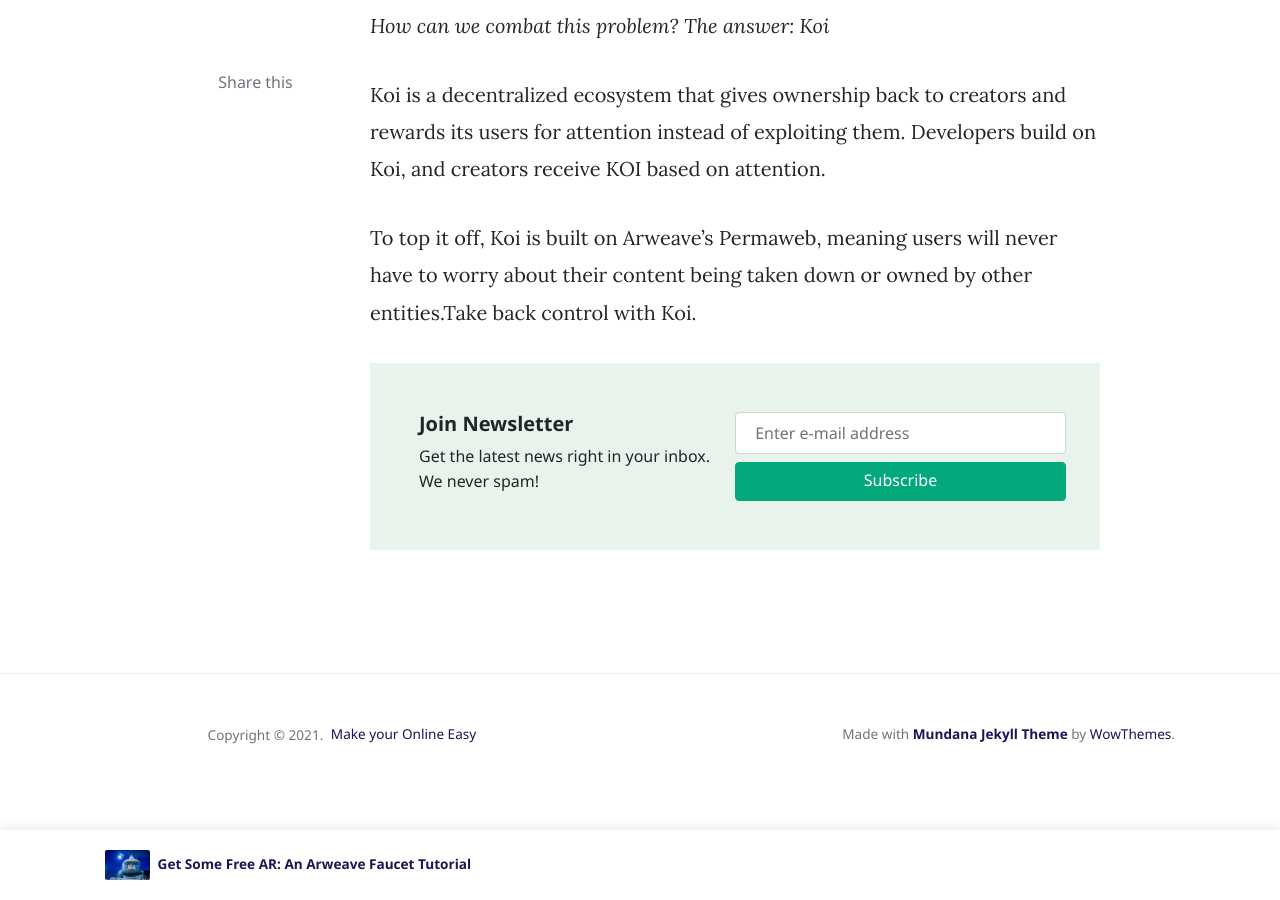
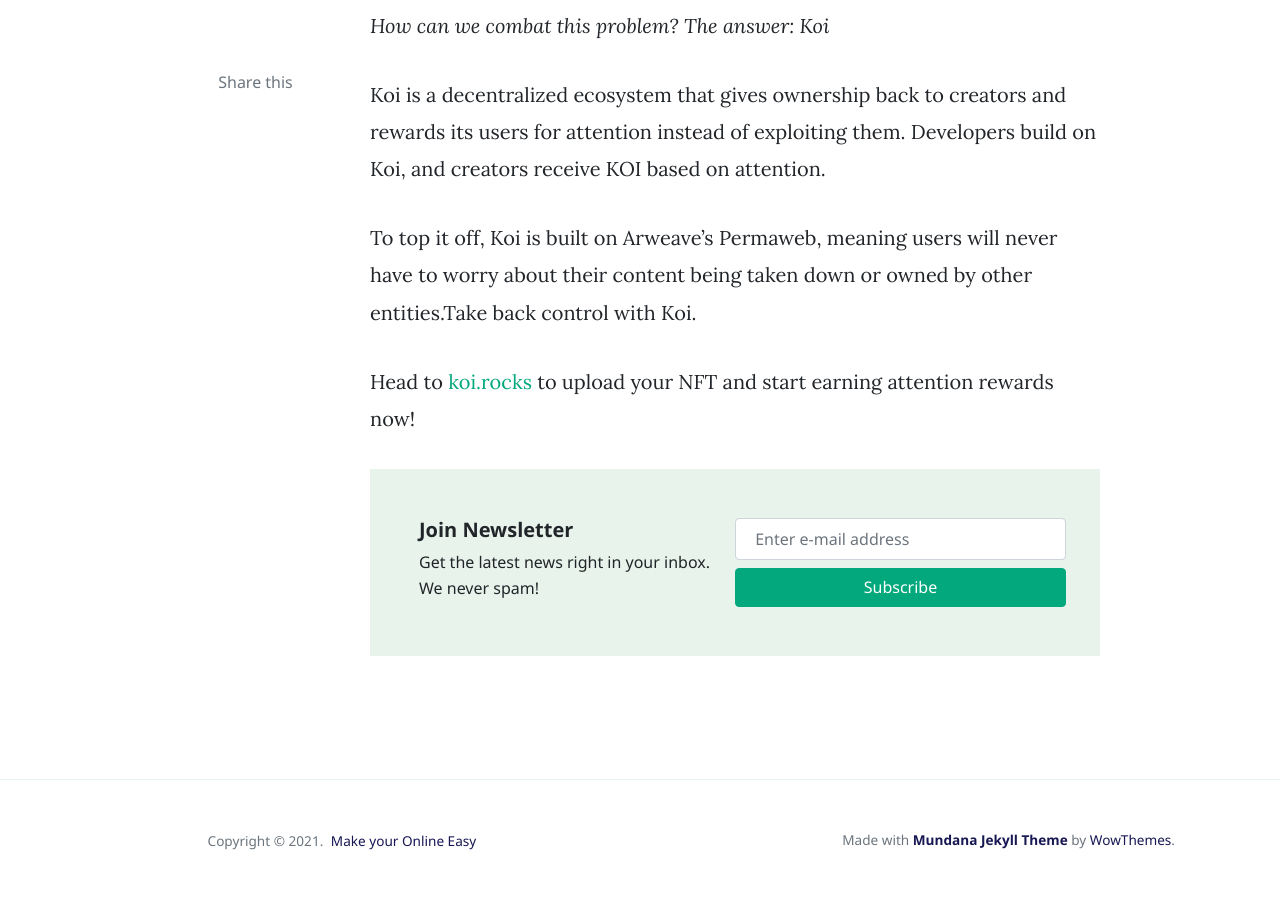
Before and after one commit to tykoii/blog, a Jekyll site: the page built from _posts/2021-05-11-The-Snowden-Problem.markdown, in a window 1280 px wide and 900 px high, scrolled down 1608 px. Built offline with Jekyll 4.4.1, drawn with Linux system fonts in a browser that asks for light colours; nearby versions of some CDN libraries; comment, search, counter and statistics services are not loaded.

Commit message:
Update CTA

```diff
--- a/_posts/2021-05-11-The-Snowden-Problem.markdown
+++ b/_posts/2021-05-11-The-Snowden-Problem.markdown
@@ -22,3 +22,5 @@
 Koi is a decentralized ecosystem that gives ownership back to creators and rewards its users for attention instead of exploiting them. Developers build on Koi, and creators receive KOI based on attention.
 
 To top it off, Koi is built on Arweave’s Permaweb, meaning users will never have to worry about their content being taken down or owned by other entities.Take back control with Koi.
+
+Head to [koi.rocks](https://koi.rocks/contents) to upload your NFT and start earning attention rewards now!
```
